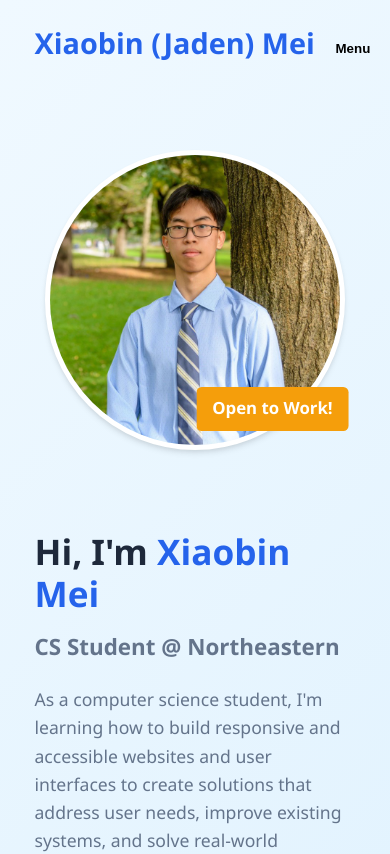
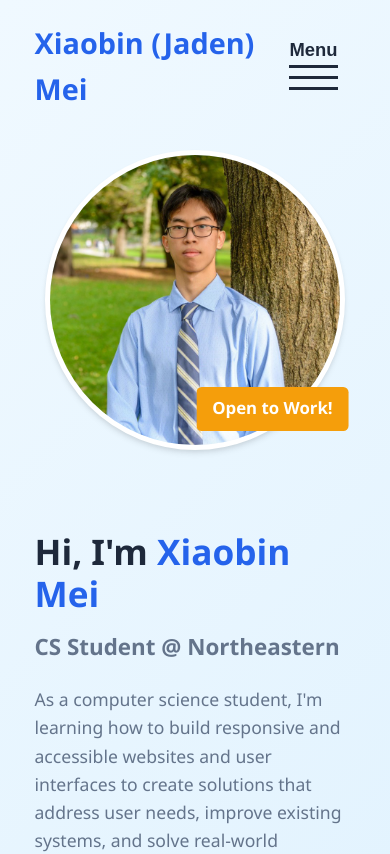
Before and after one commit to Jadeni77/XiaobinMei, a React (Vite) app: page / in a window 390 px wide. Shown: the top 854 px of the page. Built offline with nearby package versions, Linux system fonts and the light colour scheme.

Commit message:
make font bigger and more auto

```diff
--- a/src/App.css
+++ b/src/App.css
@@ -176,6 +176,15 @@ body {
   justify-content: space-between;
   height: 25px;
   width: 30px;
+
+  /* --- NEW/ADJUSTED STYLES FOR BUTTON SIZE & TEXT --- */
+  padding: 10px 18px; /* Increase padding around the "Menu" text to make the button larger */
+  font-size: 1.15rem; /* Increase the font size of the "Menu" text */
+  font-weight: 600; /* Ensure the "Menu" text is bold for visibility */
+  color: var(--dark); /* Ensure the "Menu" text color contrasts well */
+  display: flex; /* Ensure the button itself is a flex container for its content */
+  align-items: center; /* Vertically center the text */
+  justify-content: center; /* Horizontally center the text */
 }
 
 .navbar-toggle span {
@@ -998,6 +1007,8 @@ body {
     visibility: visible;
     pointer-events: auto;
     z-index: 1001;
+    width: auto; /* Allow width to adjust to content + padding */
+    height: auto; /* Allow height to adjust to content + padding */
   }
 
   .navbar-links {
@@ -1019,6 +1030,7 @@ body {
   }
 
   .navbar-links a {
+    font-size: 1.2rem;
     margin: 15px 0;
     padding: 10px;
     border-bottom: 1px solid var(--light-gray);
```
